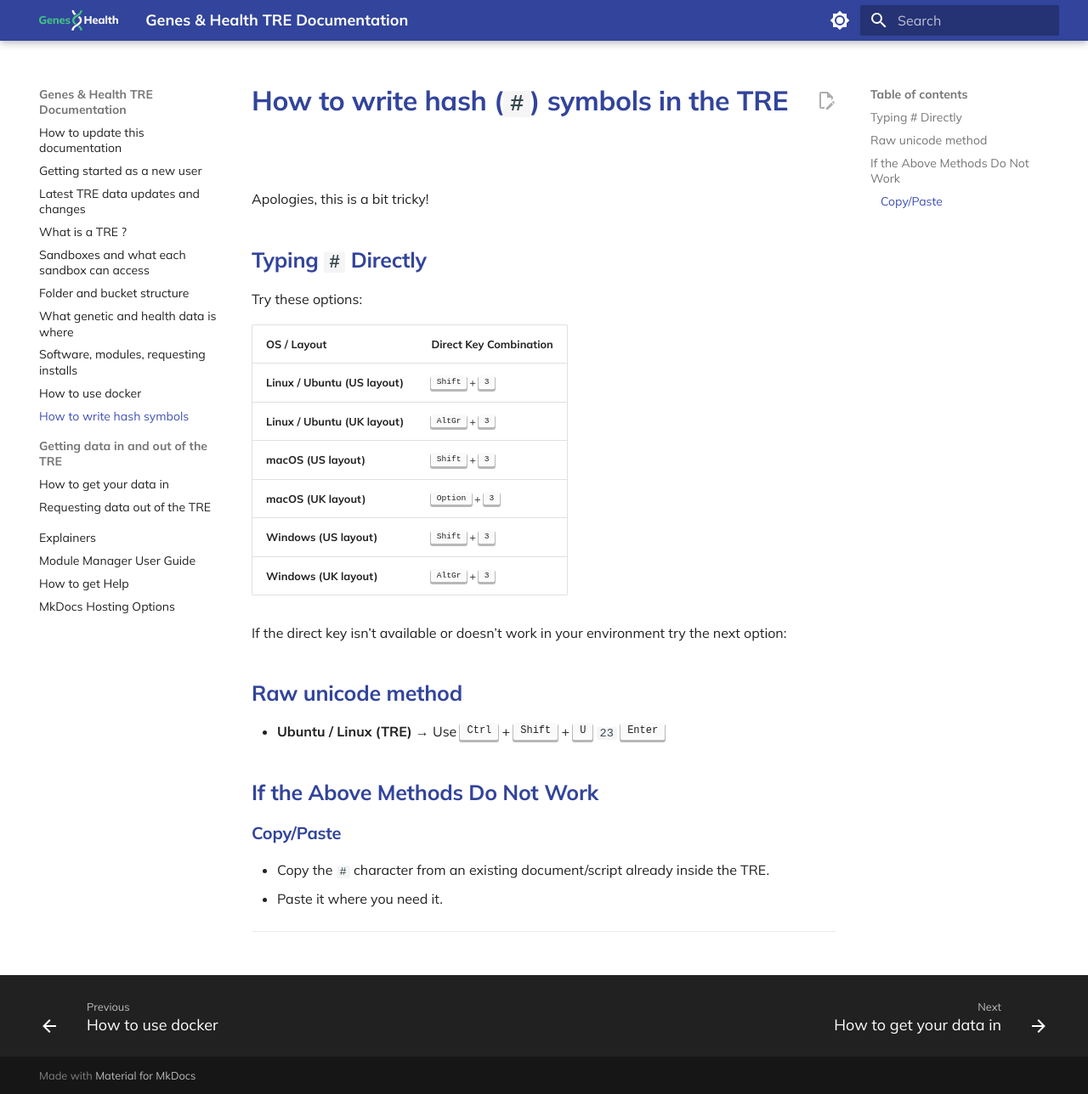
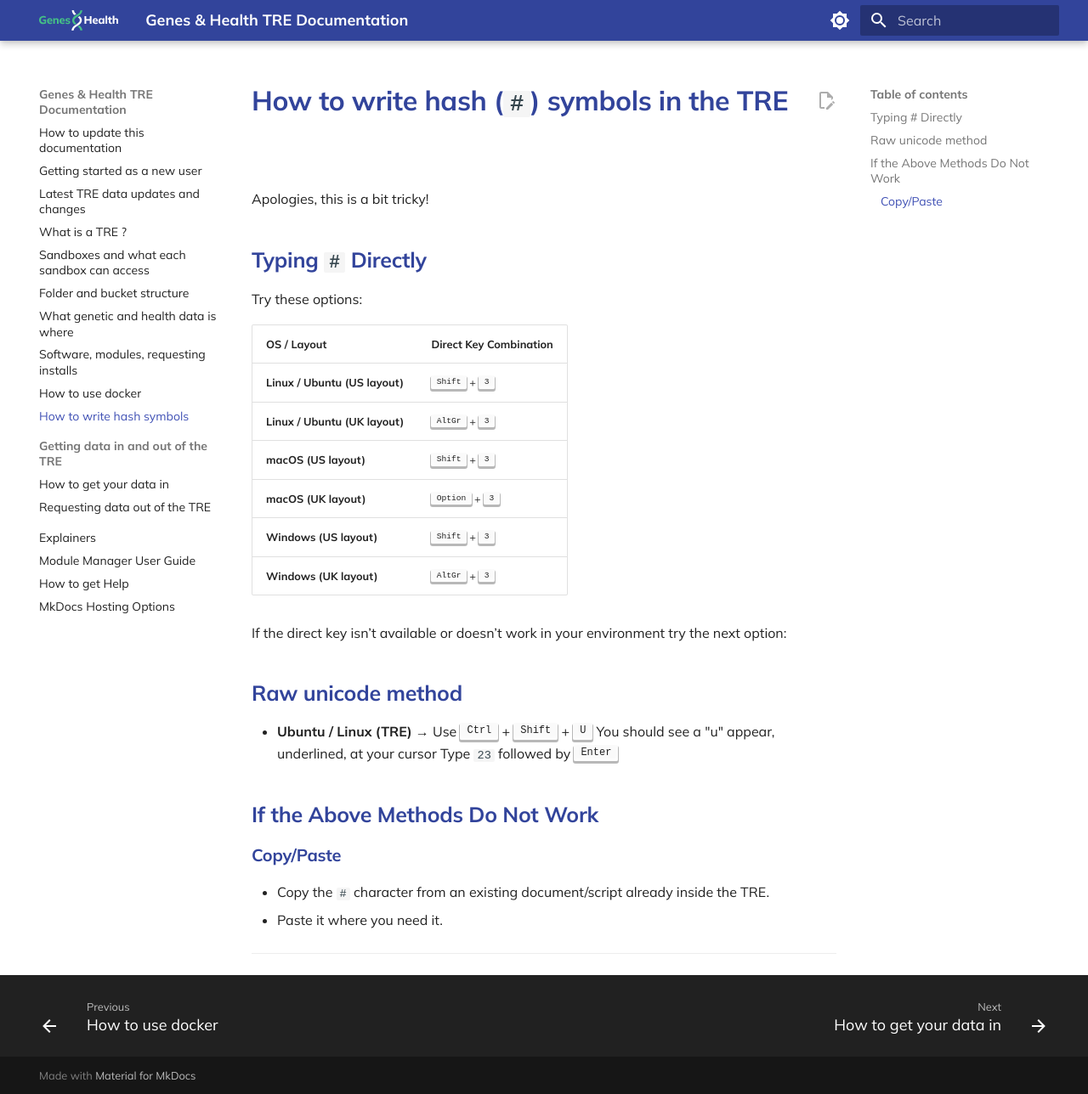
Before and after one commit to genes-and-health/TRE-documentation-v3, an MkDocs documentation site: the page built from docs/how-to-write-hash-symbols.md, in a window 1280 px wide and 1288 px high. Shown: the whole window at 85% size. Built offline with MkDocs 1.6.1 and Material for MkDocs 9.7.7, drawn with Linux system fonts in a browser that asks for light colours; comment, search, counter and statistics services are not loaded.

Commit message:
Update how-to-write-hash-symbols.md

```diff
--- a/docs/how-to-write-hash-symbols.md
+++ b/docs/how-to-write-hash-symbols.md
@@ -19,7 +19,9 @@ If the direct key isn’t available or doesn’t work in your environment try th
 
 ## Raw unicode method
 
-- **Ubuntu / Linux (TRE)** → Use <kbd>Ctrl</kbd> + <kbd>Shift</kbd> + <kbd>U</kbd> `23` <kbd>Enter</kbd>
+- **Ubuntu / Linux (TRE)** → Use <kbd>Ctrl</kbd> + <kbd>Shift</kbd> + <kbd>U</kbd>
+  You should see a "u" appear, underlined, at your cursor
+  Type `23` followed by <kbd>Enter</kbd>
 
 ## If the Above Methods Do Not Work
 
```
